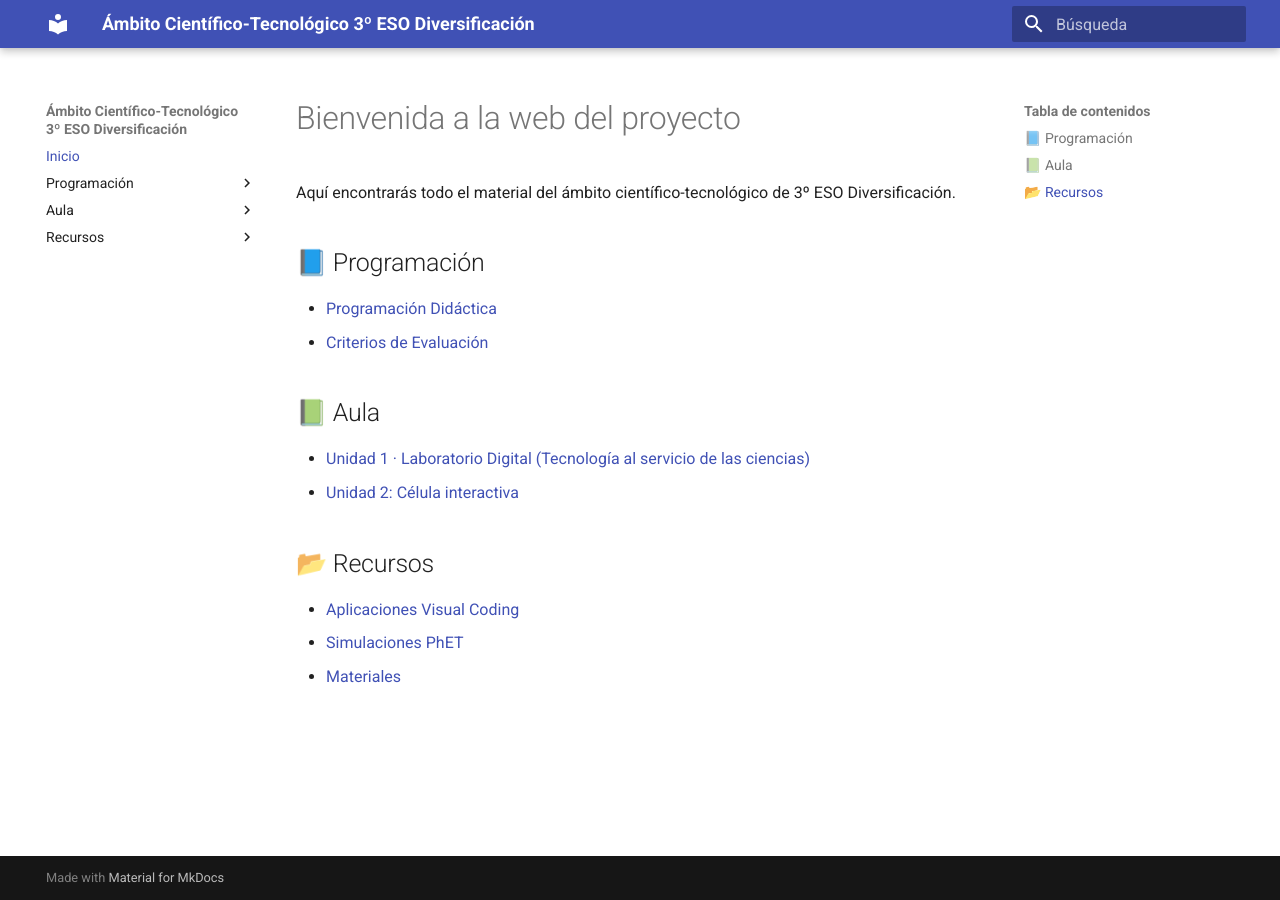
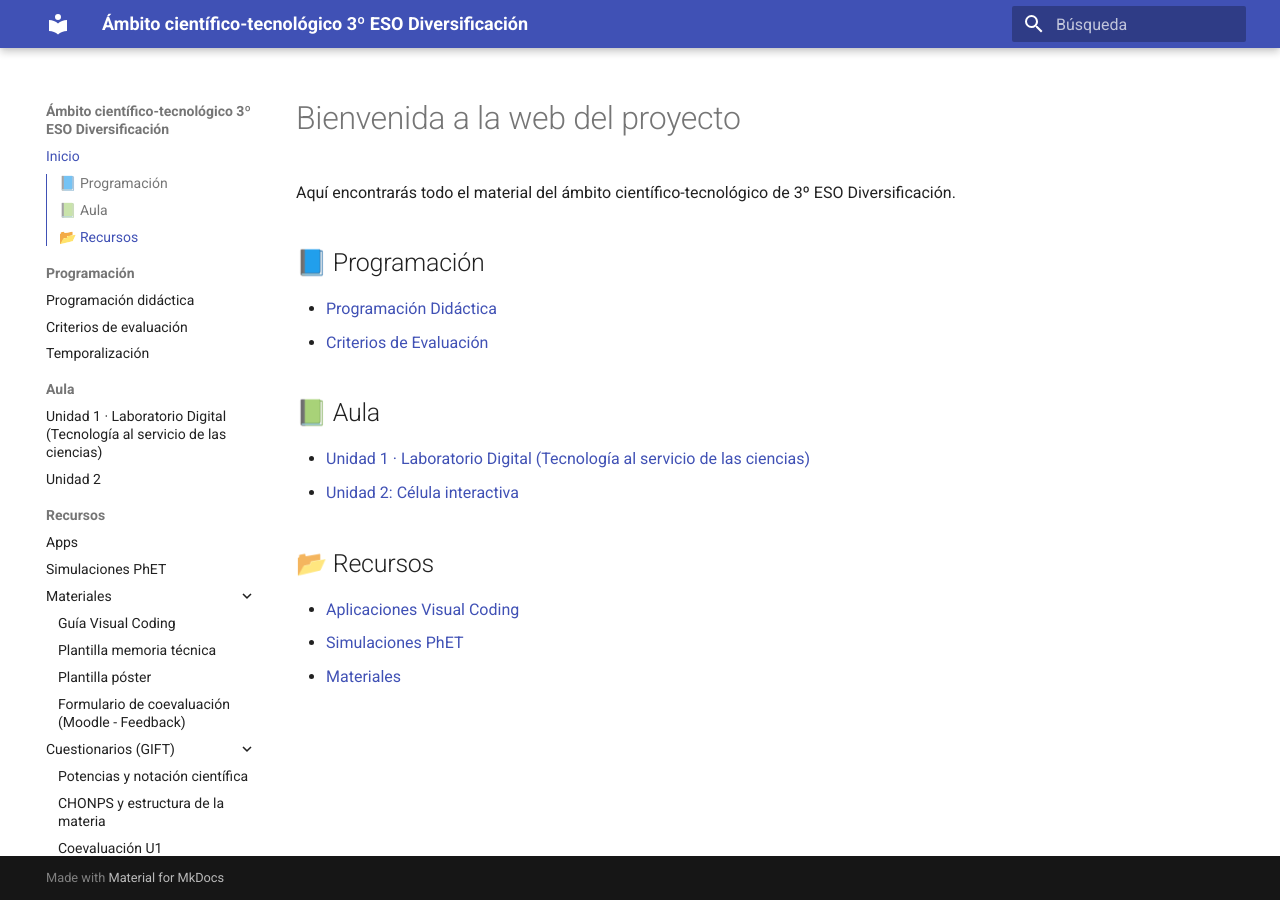
Before and after one commit to 3Diver2526/3DIVER_2025, an MkDocs documentation site: the page built from docs/index.md, in a window 1280 px wide. Built offline with MkDocs 1.6.1 and Material for MkDocs 9.7.7, drawn with Linux system fonts in a browser that asks for light colours.

Commit message:
Update mkdocs.yml

```diff
--- a/mkdocs.yml
+++ b/mkdocs.yml
@@ -1,14 +1,20 @@
-site_name: "Ámbito Científico-Tecnológico 3º ESO Diversificación"
+site_name: "Ámbito científico-tecnológico 3º ESO Diversificación"
 site_url: https://3Diver2526.github.io/3DIVER_2025/
 theme:
   name: material
   language: es
+  features:
+    - navigation.sections      # secciones en el lateral
+    - navigation.expand        # árbol expandido por defecto
+    - toc.integrate            # el índice (encabezados) se integra en el lateral
+    - navigation.top           # botón “volver arriba”
+    - content.code.copy        # botón copiar en bloques de código
 
 nav:
   - Inicio: index.md
   - Programación:
-      - Programación Didáctica: programacion/programacion_didactica.md
-      - Criterios de Evaluación: programacion/criterios_evaluacion.md
+      - Programación didáctica: programacion/programacion_didactica.md
+      - Criterios de evaluación: programacion/criterios_evaluacion.md
       - Temporalización: programacion/temporalizacion.md
   - Aula:
       - "Unidad 1 · Laboratorio Digital (Tecnología al servicio de las ciencias)": aula/u1-laboratorio-digital.md
@@ -16,4 +22,12 @@ nav:
   - Recursos:
       - Apps: recursos/apps/README.md
       - Simulaciones PhET: recursos/simulaciones/phET_enlaces.md
-      - Guía Visual Coding: recursos/materiales/guia_visualcoding.md
+      - Materiales:
+          - Guía Visual Coding: recursos/materiales/guia_visualcoding.md
+          - Plantilla memoria técnica: recursos/materiales/plantilla_memoria_tecnica.md
+          - Plantilla póster: recursos/materiales/plantilla_poster.md
+          - Formulario de coevaluación (Moodle - Feedback): recursos/materiales/formulario_coevaluacion_feedback.md
+      - Cuestionarios (GIFT):
+          - Potencias y notación científica: recursos/cuestionarios/quiz_potencias.gift
+          - CHONPS y estructura de la materia: recursos/cuestionarios/quiz_chonps_materia.gift
+          - Coevaluación U1: recursos/cuestionarios/coevaluacion_u1.gift
```
